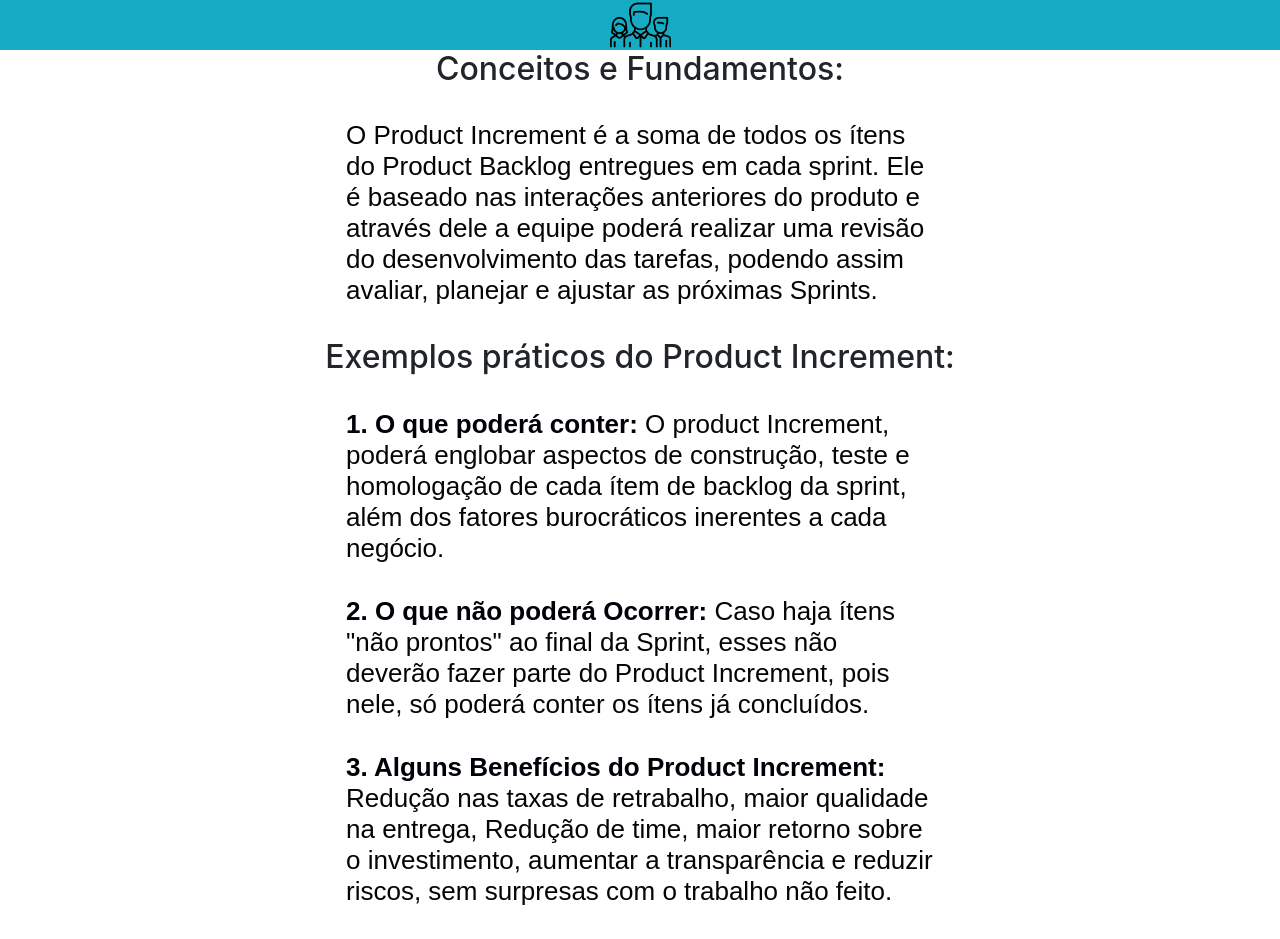
After one commit to Ctrl-Shift-Dev/Plataforma-SCRUM, a Flask app: template src/templates/product.increment.html in a window 1280 px wide. The commit adds this page. Run offline with Flask 3, Linux system fonts and the light colour scheme; the template is opened without the code that fills it, so the values that code supplies are empty; some libraries are stand-ins or nearby versions.

Commit message:
ajustes css módulo 2

```diff
--- /dev/null
+++ b/src/templates/product.increment.html
@@ -0,0 +1,40 @@
+<!DOCTYPE html>
+<html lang="pt-br">
+<head>
+    <meta charset="UTF-8">
+    <meta name="viewport" content="width=device-width, initial-scale=1.0">
+    <title>Product Increment</title>
+    <link rel="stylesheet" href="https://stackpath.bootstrapcdn.com/bootstrap/4.1.3/css/bootstrap.min.css"
+        integrity="sha384-MCw98/SFnGE8fJT3GXwEOngsV7Zt27NXFoaoApmYm81iuXoPkFOJwJ8ERdknLPMO" crossorigin="anonymous">
+    <link rel="stylesheet" href="../static/css/normalize.css">
+    <link rel="stylesheet" href="../static/css/style.css">
+</head>
+<body>
+    <header>
+        <a href="home.html">
+            <img src="../static/img/logo.png" alt="">
+        </a>
+    </header>
+
+    <h2 class="subtitulo">Conceitos e Fundamentos:</h2>
+    <p>O Product Increment é a soma de todos os ítens do Product Backlog entregues em cada sprint. Ele é baseado
+        nas interações anteriores do produto e através dele a equipe poderá realizar uma revisão do desenvolvimento
+        das tarefas, podendo assim avaliar, planejar e ajustar as próximas Sprints.
+    </p>
+
+     <h2 class="subtitulo">Exemplos práticos do Product Increment:</h2>
+    <p><span style="color:rgb(0, 0, 8);font-weight:bold;">1. O que poderá conter:</span> O product Increment, poderá
+        englobar aspectos de construção, teste e homologação de cada ítem de backlog da sprint, além dos fatores burocráticos
+        inerentes a cada negócio.
+    <p>
+    <p><span style="color:rgb(0, 0, 8);font-weight:bold;">2. O que não poderá Ocorrer:</span> Caso haja ítens
+    "não prontos" ao final da Sprint, esses não deverão fazer parte do Product Increment, pois nele, só poderá conter
+    os ítens já concluídos.</p>
+    <p><span style="color:rgb(0, 0, 8);font-weight:bold;">3. Alguns Benefícios do Product Increment:</span> Redução nas taxas de retrabalho, maior qualidade na entrega, Redução
+    de time, maior retorno sobre o investimento, aumentar a transparência e reduzir riscos, sem surpresas com o trabalho não feito.
+</p>
+
+
+
+</body>
+</html>
```
Also changed, not shown: src/templates/product_backlog.html (+14 -17 lines), src/templates/sprint_backlog.html (+19 -19 lines).
